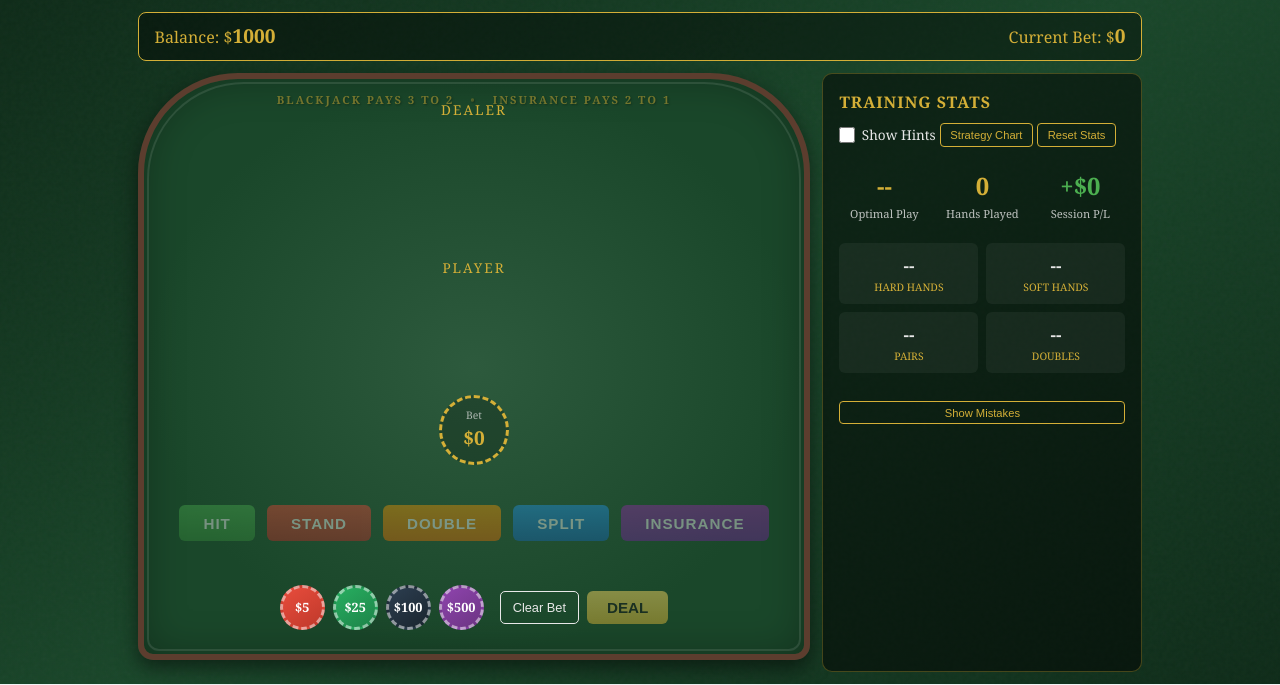
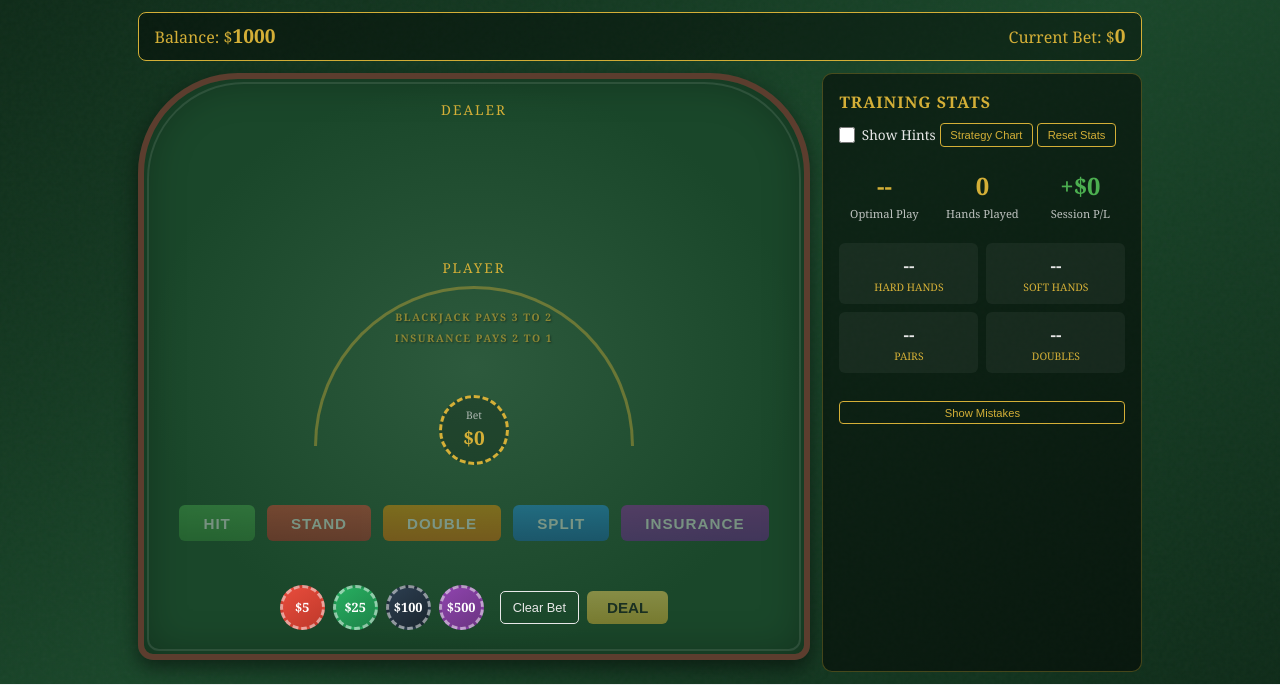
Before and after one commit to alexander-matthew/personal-site, a Flask app: page /projects/blackjack/ in a window 1280 px wide. Shown: the part 65-750 px from the top of the page. Run offline with Flask 3, Linux system fonts and the light colour scheme.

Commit message:
Style felt text with semicircular arc border
Creates a hemisphere-shaped border centered on the table with
the blackjack and insurance payout text stacked inside, like
a real casino table.

🤖 Generated with [Claude Code](https://claude.com/claude-code)

Co-Authored-By: Claude Opus 4.5 <noreply@anthropic.com>

```diff
--- a/app/static/css/blackjack.css
+++ b/app/static/css/blackjack.css
@@ -115,26 +115,41 @@
     pointer-events: none;
 }
 
-/* ===== Felt Text ===== */
+/* ===== Felt Text Arc ===== */
 .felt-text {
     position: absolute;
-    top: 12px;
+    top: 50%;
     left: 50%;
-    transform: translateX(-50%);
+    transform: translate(-50%, -50%);
+    width: 320px;
+    height: 160px;
+    border: 3px solid rgba(212, 175, 55, 0.4);
+    border-bottom: none;
+    border-radius: 160px 160px 0 0;
     display: flex;
+    flex-direction: column;
     align-items: center;
-    gap: 1rem;
-    font-size: 0.7rem;
+    padding-top: 20px;
+    box-sizing: border-box;
+    pointer-events: none;
+}
+
+.felt-text span {
+    font-size: 0.65rem;
     font-weight: bold;
     text-transform: uppercase;
-    letter-spacing: 2px;
-    color: rgba(212, 175, 55, 0.5);
-    text-shadow: 1px 1px 2px rgba(0, 0, 0, 0.3);
+    letter-spacing: 1.5px;
+    color: rgba(212, 175, 55, 0.6);
+    text-shadow: 1px 1px 2px rgba(0, 0, 0, 0.4);
     white-space: nowrap;
 }
 
+.felt-text span:first-child {
+    margin-bottom: 4px;
+}
+
 .felt-divider {
-    color: rgba(212, 175, 55, 0.3);
+    display: none;
 }
 
 /* ===== Hand Areas ===== */
--- a/app/templates/blackjack/index.html
+++ b/app/templates/blackjack/index.html
@@ -22,10 +22,9 @@
 
         <!-- Game Table -->
         <div class="game-table">
-            <!-- Felt Text -->
+            <!-- Felt Text Arc -->
             <div class="felt-text">
                 <span>BLACKJACK PAYS 3 TO 2</span>
-                <span class="felt-divider">•</span>
                 <span>INSURANCE PAYS 2 TO 1</span>
             </div>
 
```
